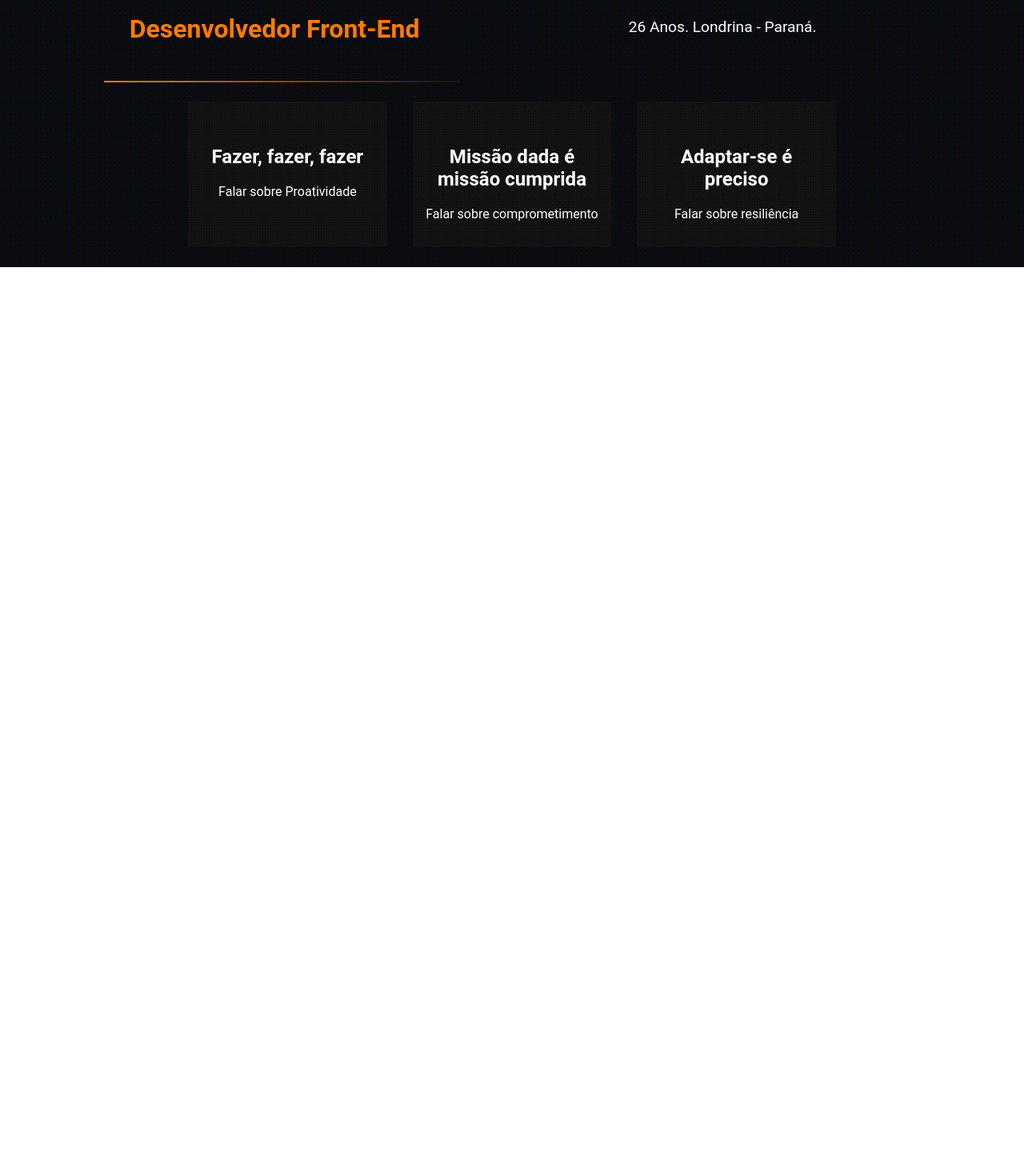
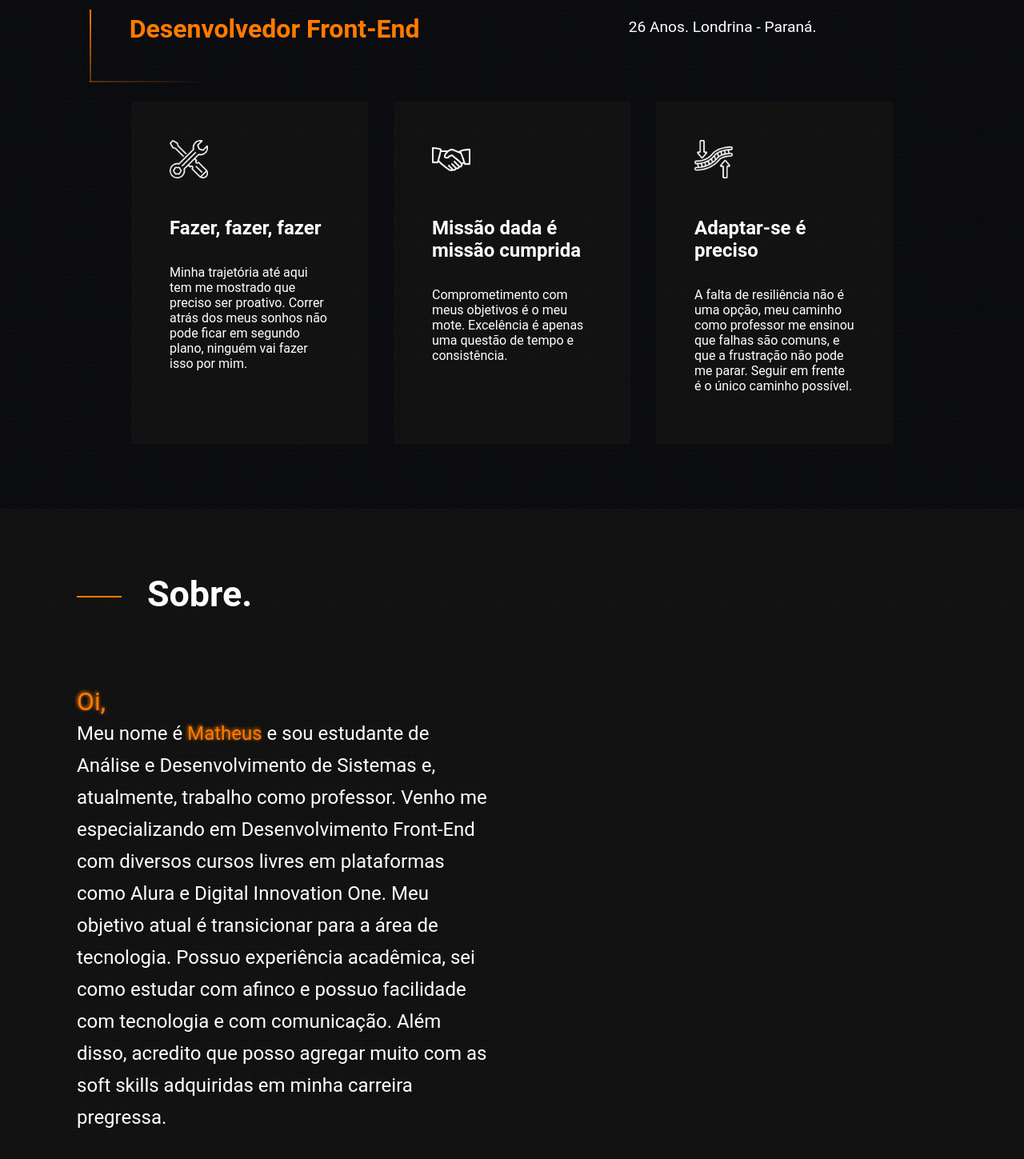
Before and after one commit to MatheusGamasG/portfolio, a React (Create React App) app: page / in a window 1280 px wide. Shown: the part 477-1926 px from the top of the page at 80% size. Before the commit the page ends 811 px from the top, so only its background shows below. Built offline with nearby package versions, Linux system fonts and the light colour scheme.

Commit message:
Componente Home finalizado e Componente Sobre criado

```diff
--- a/public/index.html
+++ b/public/index.html
@@ -1,43 +1,13 @@
 <!DOCTYPE html>
-<html lang="en">
+<html lang="pt-br">
   <head>
     <meta charset="utf-8" />
     <link rel="icon" href="%PUBLIC_URL%/favicon.ico" />
     <meta name="viewport" content="width=device-width, initial-scale=1" />
     <meta name="theme-color" content="#000000" />
-    <meta
-      name="description"
-      content="Web site created using create-react-app"
-    />
-    <link rel="apple-touch-icon" href="%PUBLIC_URL%/logo192.png" />
-    <!--
-      manifest.json provides metadata used when your web app is installed on a
-      user's mobile device or desktop. See https://developers.google.com/web/fundamentals/web-app-manifest/
-    -->
-    <link rel="manifest" href="%PUBLIC_URL%/manifest.json" />
-    <!--
-      Notice the use of %PUBLIC_URL% in the tags above.
-      It will be replaced with the URL of the `public` folder during the build.
-      Only files inside the `public` folder can be referenced from the HTML.
-
-      Unlike "/favicon.ico" or "favicon.ico", "%PUBLIC_URL%/favicon.ico" will
-      work correctly both with client-side routing and a non-root public URL.
-      Learn how to configure a non-root public URL by running `npm run build`.
-    -->
-    <title>React App</title>
+    <title>Portfólio | Matheus G.</title>
   </head>
   <body>
-    <noscript>You need to enable JavaScript to run this app.</noscript>
     <div id="root"></div>
-    <!--
-      This HTML file is a template.
-      If you open it directly in the browser, you will see an empty page.
-
-      You can add webfonts, meta tags, or analytics to this file.
-      The build step will place the bundled scripts into the <body> tag.
-
-      To begin the development, run `npm start` or `yarn start`.
-      To create a production bundle, use `npm run build` or `yarn build`.
-    -->
   </body>
 </html>
--- a/src/App.css
+++ /dev/null
@@ -1,38 +0,0 @@
-.App {
-  text-align: center;
-}
-
-.App-logo {
-  height: 40vmin;
-  pointer-events: none;
-}
-
-@media (prefers-reduced-motion: no-preference) {
-  .App-logo {
-    animation: App-logo-spin infinite 20s linear;
-  }
-}
-
-.App-header {
-  background-color: #282c34;
-  min-height: 100vh;
-  display: flex;
-  flex-direction: column;
-  align-items: center;
-  justify-content: center;
-  font-size: calc(10px + 2vmin);
-  color: white;
-}
-
-.App-link {
-  color: #61dafb;
-}
-
-@keyframes App-logo-spin {
-  from {
-    transform: rotate(0deg);
-  }
-  to {
-    transform: rotate(360deg);
-  }
-}
--- a/src/App.js
+++ b/src/App.js
@@ -1,12 +1,13 @@
-import './App.css';
 import Header from './Header';
 import Home from './Home';
+import Sobre from './Sobre';
 
 function App() {
   return (
     <>
       <Header />
       <Home />
+      <Sobre />
     </>
   );
 }
--- a/src/Header/index.js
+++ b/src/Header/index.js
@@ -33,6 +33,11 @@ const HeaderContainer = styled.section`
         letter-spacing: 4px;
         font-size: 2rem;
         color: white;
+        transition: .3s;
+    }
+
+    .header__logo:hover {
+        color: var(--default-color);
     }
 
     .header__logo:hover {
@@ -48,11 +53,13 @@ const HeaderContainer = styled.section`
         text-transform:uppercase;
         padding: 1rem;
         font-weight:bold;
+        transition: .3s;
     }
 
     .header__navigation-anchor:hover {
         cursor: pointer;
         opacity: .8;
-        border-bottom: .3rem solid #ff7b00;
+        border-bottom: .3rem solid var(--default-color);
+        color: var(--default-color);
     }
 `
--- a/src/Home/index.js
+++ b/src/Home/index.js
@@ -4,8 +4,8 @@ import background from '../resources/img.png'
 import foto from '../resources/foto.jpg'
 import background2 from '../resources/background2.png'
 import resilience from '../resources/resilience.png'
-import mission from '../resources/work.png'
-import proativity from '../resources/commitment.png'
+import proativity from '../resources/work.png'
+import commitment from '../resources/commitment.png'
 
 function Home() {
 
@@ -31,19 +31,19 @@ function Home() {
             </section>
             <section className="home__softskills">
                 <article className="home__softskills-card">
-                    <img />
+                    <img src={proativity} alt="Imagem de ferramentas de trabalho" className="card__photo"/>
                     <h2>Fazer, fazer, fazer</h2>
-                    <p>Falar sobre Proatividade</p>
+                    <p>Minha trajetória até aqui tem me mostrado que preciso ser proativo. Correr atrás dos meus sonhos não pode ficar em segundo plano, ninguém vai fazer isso por mim.</p>
                 </article>
                 <article className="home__softskills-card">
-                    <img />
+                    <img src={commitment} alt="Imagem de um aperto de duas mãos" className="card__photo"/>
                     <h2>Missão dada é missão cumprida</h2>
-                    <p>Falar sobre comprometimento</p>
+                    <p>Comprometimento com meus objetivos é o meu mote. Excelência é apenas uma questão de tempo e consistência.</p>
                 </article>
                 <article className="home__softskills-card">
-                    <img />
+                    <img src={resilience} alt="Imagem de uma escada sendo dobrada sem quebrar" className="card__photo"/>
                     <h2>Adaptar-se é preciso</h2>
-                    <p>Falar sobre resiliência</p>
+                    <p>A falta de resiliência não é uma opção, meu caminho como professor me ensinou que falhas são comuns, e que a frustração não pode me parar. Seguir em frente é o único caminho possível.</p>
                 </article>
             </section>
         </HomeContainer>
@@ -54,9 +54,9 @@ export default Home;
 
 const HomeContainer = styled.main`
     background-image: url(${background});
-    height: 90vh;
+    min-height: 90vh;
     color: #FFF;
-    padding: 3rem;
+    padding: 3rem 3rem 5rem 3rem;
 
     .home__title-photo-section {
         display:flex;
@@ -78,10 +78,17 @@ const HomeContainer = styled.main`
         position:relative;
         padding:1rem;
         overflow:hidden;
+        transition: .4s;
     }
 
     .home__subtitulo-container div {
         position:absolute;
+    }
+
+    .home__subtitulo-container:hover {
+        background-color:var(--default-color);
+        box-shadow: -3px -3px 2rem var(--default-color);
+        cursor: pointer;
     }
 
     .home__subtitulo-container div:nth-child(1) {
@@ -89,8 +96,12 @@ const HomeContainer = styled.main`
         left: -100%;
         width: 100%;
         height: 2px;
-        background:linear-gradient(90deg, transparent, #ff7b00);
+        background:linear-gradient(90deg, transparent, var(--default-color));
         animation: cargo1 2s linear infinite;
+    }
+
+    .home__subtitulo-container:hover div:nth-child(1) {
+        background:linear-gradient(90deg, transparent, #FFF);
     }
 
     .home__subtitulo-container div:nth-child(2) {
@@ -98,9 +109,13 @@ const HomeContainer = styled.main`
         top: -100%;
         width: 2px;
         height: 100%;
-        background:linear-gradient(180deg, transparent, #ff7b00);
+        background:linear-gradient(180deg, transparent, var(--default-color));
         animation: cargo2 2s linear infinite;
         animation-delay: 0.5s;
+    }
+
+    .home__subtitulo-container:hover div:nth-child(2) {
+        background:linear-gradient(180deg, transparent, #FFF);
     }
 
     .home__subtitulo-container div:nth-child(3) {
@@ -108,9 +123,13 @@ const HomeContainer = styled.main`
         height: 2px;
         width: 100%;
         right: -100%;
-        background:linear-gradient(270deg, transparent, #ff7b00);
+        background:linear-gradient(270deg, transparent, var(--default-color));
         animation: cargo3 2s linear infinite;
         animation-delay: 1s;
+    }
+
+    .home__subtitulo-container:hover div:nth-child(3) {
+        background:linear-gradient(270deg, transparent, #FFF);
     }
 
     .home__subtitulo-container div:nth-child(4) {
@@ -118,20 +137,28 @@ const HomeContainer = styled.main`
         width: 2px;
         height:100%;
         left: 0;
-        background:linear-gradient(360deg, transparent, #ff7b00);
+        background:linear-gradient(360deg, transparent, var(--default-color));
         animation: cargo4 2s linear infinite;
         animation-delay: 1.5s;
+    }
+
+    .home__subtitulo-container:hover div:nth-child(4) {
+        background:linear-gradient(360deg, transparent, #FFF);
     }
 
     .home__subtitulo {
         text-align:center;
         font-size: 2rem;
-        color: #ff7b00;
+        color: var(--default-color);
+    }
+
+    .home__subtitulo-container:hover .home__subtitulo {
+        color: #FFF;
     }
 
     .home__frase-principal {
         font-size:1.3rem;
-        color: #ff7b00;
+        color: var(--default-color);
         text-transform: uppercase;
         margin-left:1.5rem;
     }
@@ -188,7 +215,7 @@ const HomeContainer = styled.main`
         height: 20rem;
         object-fit: cover;
         margin: 0 auto;
-        border: .5rem solid #ff7b00;
+        border: .5rem solid var(--default-color);
         border-radius:100%;
     }
 
@@ -207,12 +234,42 @@ const HomeContainer = styled.main`
 
     .home__softskills-card {
         background: url(${background2});
-        text-align:center;
-        padding: 1rem;
-        width: 21%;
+        padding: 3rem;
+        max-width: 25%;
+        position:relative;
+        transition: .3s;
+    }
+
+    .home__softskills-card:hover {
+        border: .3rem solid var(--default-color);
+        cursor:pointer;
+        transform: scale(1.05)
+    }
+
+    .home__softskills-card:hover::after {
+        content: '';
+        width: .3rem;
+        height: 3rem;
+        background-color: var(--default-color);
+        position:absolute;
+        bottom: -19%;
+        right:50%;
+        margin-bottom: 1rem;
+    }
+
+    .card__photo {
+        width: 3rem;
+        height: 3rem;
+        margin-bottom: 1.5rem;
+        filter:invert(100%);
     }
 
     .home__softskills-card h2 {
         font-weight: bolder;
+        margin-bottom: 2rem;
+    }
+
+    .home__softskills-card p {
+        font-size: 1rem;
     }
 `;
--- /dev/null
+++ b/src/Sobre/index.js
@@ -0,0 +1,66 @@
+import styled from "styled-components";
+import background from "../resources/background2.png"
+
+function Sobre() {
+
+    return (
+        <SobreContainer>
+            <section className="sobre__apresentacao ">
+                <h2 className="sobre__titulo">Sobre.</h2>
+
+                <p className="sobre__paragrafo-principal"><span>Oi,</span>Meu nome é <span>Matheus</span> e sou estudante de Análise e Desenvolvimento de Sistemas e, atualmente, trabalho como professor. Venho me especializando em Desenvolvimento Front-End com diversos cursos livres em plataformas como Alura e Digital Innovation One. Meu objetivo atual é transicionar para a área de tecnologia. Possuo experiência acadêmica, sei como estudar com afinco e possuo facilidade com tecnologia e com comunicação. Além disso, acredito que posso agregar muito com as soft skills adquiridas em minha carreira pregressa.</p>
+            </section>
+            <section className="sobre__contatos">
+
+            </section>
+        </SobreContainer>
+    )
+}
+
+export default Sobre;
+
+const SobreContainer = styled.section`
+    background-image: url(${background});
+    min-height: 40vh;
+    padding: 3rem 3rem 3rem 4rem;
+
+    .sobre__apresentacao {
+        width: 50%;
+    }
+
+    .sobre__titulo {
+        color: #FFF;
+        margin: 0;
+        padding: 2rem;
+        font-size: 2.8rem;
+    }
+
+    .sobre__titulo::before {
+        content: '';
+        width: 3.5rem;
+        background-color: var(--default-color);
+        height: .15rem;
+        display:inline-block;
+        margin-right: 2rem;
+        vertical-align:middle;
+    }
+
+    .sobre__paragrafo-principal {
+        padding: 2rem;
+        font-size: 1.5rem;
+        line-height: 2.5rem;
+        color: #FFF;
+    }
+
+    .sobre__paragrafo-principal span:nth-child(1) {
+        display: block;
+        color: var(--default-color);
+        text-shadow: -1px -1px 4px var(--default-color);
+        font-size: 2rem;
+    }
+
+    .sobre__paragrafo-principal span:nth-child(2) {
+        color: var(--default-color);
+        text-shadow: -1px -1px 4px var(--default-color);
+    }
+`;
--- a/src/index.css
+++ b/src/index.css
@@ -1,3 +1,7 @@
+:root {
+  --default-color: #ff7b00;
+}
+
 * {
   font-family: 'Roboto', sans-serif;
   box-sizing: border-box;
```
Also changed, not shown: public/logo192.png (deleted), public/logo512.png (deleted), public/manifest.json (deleted), public/robots.txt (deleted).
